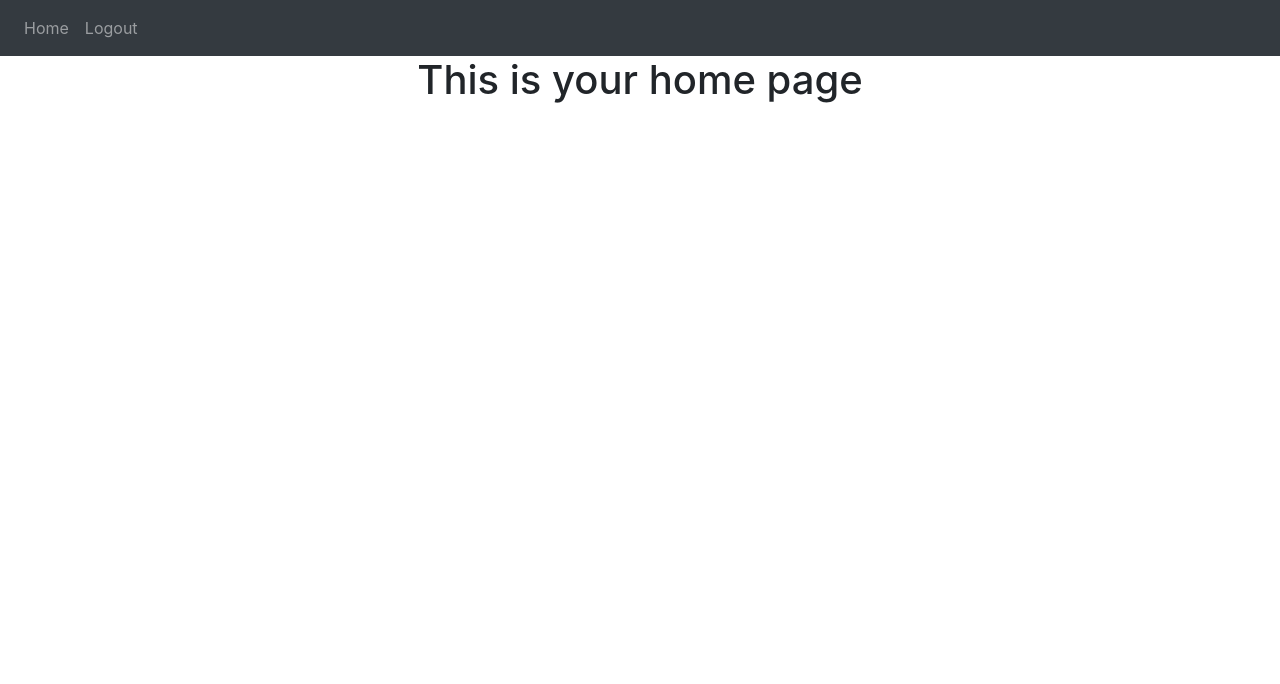
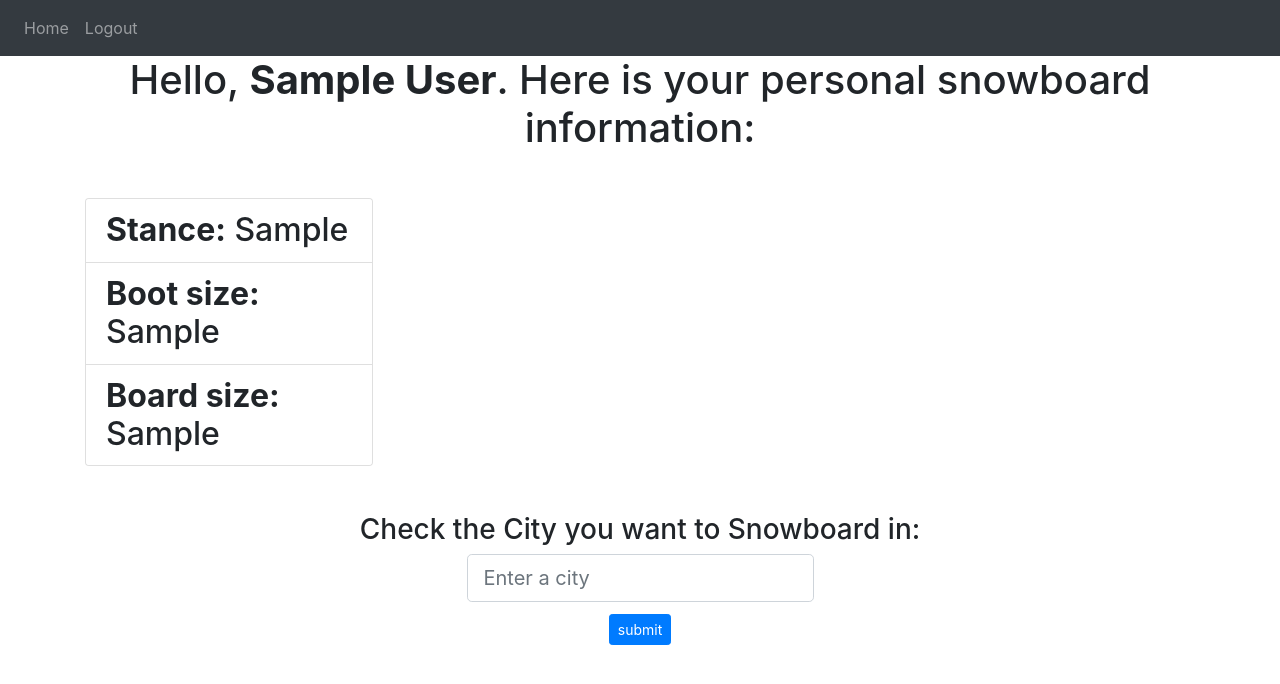
Before and after one commit to halfgreen12/tahoesnowrides.com, a Flask app: page /home in a window 1280 px wide. Shown: the top 684 px of the page. Run offline with Flask 2, Linux system fonts and the light colour scheme; a user stored in the database is signed in; tables that the repository leaves empty hold one stand-in row (values such as "Sample post"); some libraries are stand-ins or nearby versions.

Commit message:
displaying user info on home page and implemented weather api

```diff
--- a/website/auth.py
+++ b/website/auth.py
@@ -66,6 +66,7 @@ def sign_up():
     return render_template("sign_up.html", user=current_user)
 
 
+# page for user to add their snowboard info after signing up
 @auth.route('/info', methods=['GET', 'POST'])
 @login_required
 def info():
@@ -80,5 +81,6 @@ def info():
         user.boot_size = boot_size_input
         user.board_size = board_size_input
         db.session.commit()
+        flash("Profile complete.", category="success")
         return redirect(url_for('views.home'))
     return render_template("info.html", user=current_user)
--- a/website/templates/base.html
+++ b/website/templates/base.html
@@ -18,6 +18,7 @@
         <title>{% block title %}Home{% endblock %}</title>
     </head>
 
+    <!-- navbar -->
     <body>
         <nav class="navbar navbar-expand-lg navbar-dark bg-dark">
             <button
@@ -41,6 +42,7 @@
             </div>
         </nav>
 
+        <!-- flash messages -->
         {% with messages = get_flashed_messages(with_categories=true) %}
             {% if messages %}
                 {% for category, message in messages %}
--- a/website/templates/home.html
+++ b/website/templates/home.html
@@ -1,4 +1,33 @@
 {% extends "base.html" %}
 {% block title %} Home {% endblock %}
 
-{% block content %} <h1 align="center"> This is your home page </h1> {% endblock %}
+{% block content %}
+<h1 align="center">
+    <div class="h2">
+			<h1>Hello, <strong>{{ full_name }}</strong>. Here is your personal snowboard information:</h1>
+			<br>
+			<div class="card" style="width: 18rem;" align="left">
+			  <ul class="list-group list-group-flush">
+				<li class="list-group-item"><strong>Stance:</strong> {{ stance }}</li>
+				<li class="list-group-item"><strong>Boot size:</strong> {{ boot_size }}</li>
+				<li class="list-group-item"><strong>Board size:</strong> {{ board_size }}</li>
+			  </ul>
+			</div>
+			<br>
+	</div>
+	<div class="container">
+		<h3>Check the City you want to Snowboard in:</h3>
+
+			<form action="/home" method="POST">
+				<div class="form-group">
+					<label for="city">
+						<input class="form-control form-control-lg" type="text" name="city" placeholder="Enter a city" id="city" required>
+						<button type="submit" class="btn btn-primary btn-sm">submit</button>
+					</label>
+			  	</div>
+
+				<div class="result"><strong>{{ result }}</strong></div>
+			</form>
+	</div>
+</h1>
+{% endblock %}
--- a/website/views.py
+++ b/website/views.py
@@ -1,11 +1,25 @@
 from flask import Blueprint, render_template
 from flask_login import login_required, current_user
+from flask import request
+
+from website import weather_api
 
 
 views = Blueprint('views', __name__)
 
 
-@views.route('/home')
-# @login_required
+@views.route('/home', methods=['GET', 'POST'])
+@login_required
 def home():
-    return render_template("home.html", user=current_user)
+    result = ""
+    full_name = current_user.full_name
+    stance = current_user.stance
+    boot_size = current_user.boot_size
+    board_size = current_user.board_size
+    if request.method == "POST":
+        city = request.form['city']
+        result = weather_api.main(city)
+
+    return render_template("home.html", user=current_user, full_name=full_name,
+                           stance=stance, boot_size=boot_size,
+                           board_size=board_size, result=result)
```
Also changed, not shown: website/__init__.py (+7 -8 lines), website/weather_api.py (added, +24 -0 lines).
